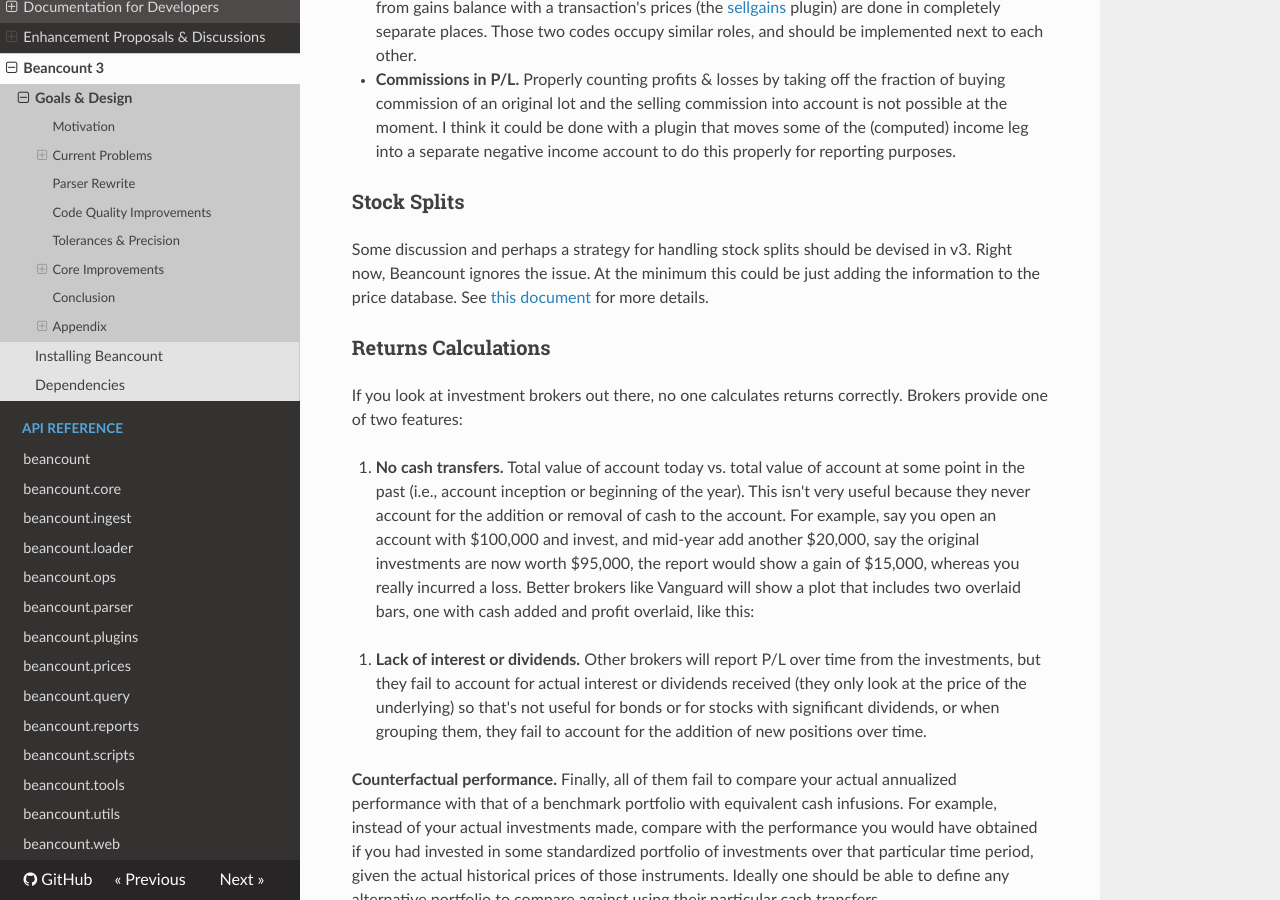
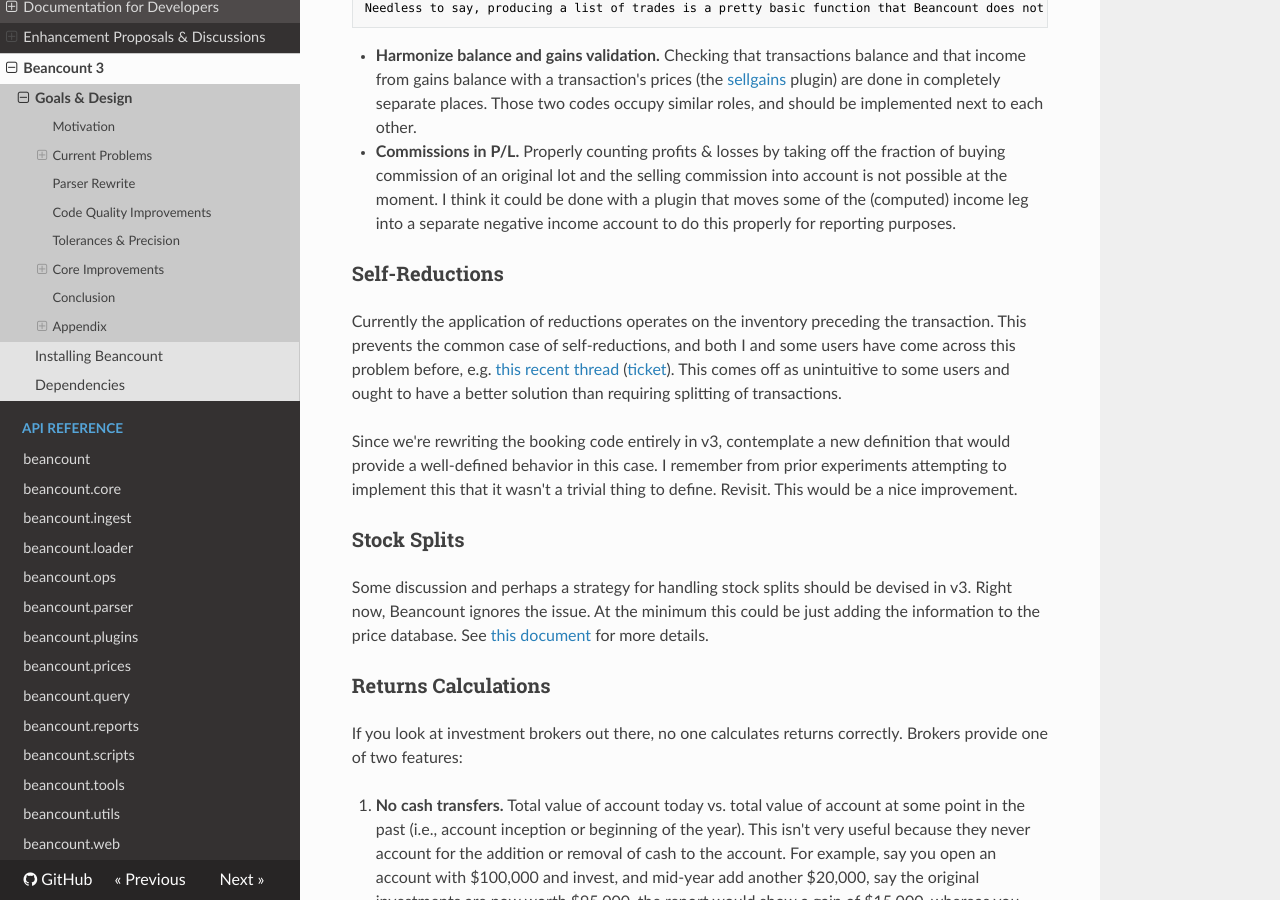
Before and after one commit to beancount/docs, an MkDocs documentation site: the page built from docs/beancount_v3.md, in a window 1280 px wide and 900 px high, scrolled down 17616 px. Built offline with MkDocs 1.6.1, drawn with Linux system fonts in a browser that asks for light colours; some of the changed text lies outside the part shown.

Commit message:
Re-generate docs

```diff
--- a/docs/beancount_v3.md
+++ b/docs/beancount_v3.md
@@ -161,6 +161,8 @@
 -   beancount/ingest : could eventually move to another repo.
 
 -   beancount/ingest/importers: someone could revive a repository of importer implementations, like what LedgerHub once aimed to become, and swallow those codes.
+
+> See [<span class="underline">this document</span>](https://docs.google.com/document/d/1O42HgYQBQEna6YpobTqszSgTGnbRX7RdjmzR2xumfjs/) for details on what's to happen with the ingestion code.
 
 -   **Custom reports and bean-web** should be removed: the underlying [<span class="underline">bottle</span>](https://bottlepy.org/docs/dev/) library seems unmaintained at this point, Fava subsumes bean-web, and I never liked the custom reports code anyway (they're a pain to modify). I never use them myself anymore (other than through bean-web). I really think it's possible to replace those with filters on top enhanced SQL query results. The conversion to Ledger and HLedger from Beancount now seems largely useless, I'm not sure anyone's using those. I'll probably move these to another repo, where they would eventually rot, or if someone cares, adopt them and maintain or evolve them.
 
@@ -448,6 +450,12 @@
 
 -   **Commissions in P/L.** Properly counting profits & losses by taking off the fraction of buying commission of an original lot and the selling commission into account is not possible at the moment. I think it could be done with a plugin that moves some of the (computed) income leg into a separate negative income account to do this properly for reporting purposes.
 
+### Self-Reductions<a id="self-reductions"></a>
+
+Currently the application of reductions operates on the inventory preceding the transaction. This prevents the common case of self-reductions, and both I and some users have come across this problem before, e.g. [<span class="underline">this recent thread</span>](https://groups.google.com/d/msgid/beancount/aa5b7b54-9bd1-4308-b872-7d3e52b1ef71n%40googlegroups.com?utm_medium=email&utm_source=footer) ([<span class="underline">ticket</span>](https://github.com/beancount/beancount/issues/602)). This comes off as unintuitive to some users and ought to have a better solution than requiring splitting of transactions.
+
+Since we're rewriting the booking code entirely in v3, contemplate a new definition that would provide a well-defined behavior in this case. I remember from prior experiments attempting to implement this that it wasn't a trivial thing to define. Revisit. This would be a nice improvement.
+
 ### Stock Splits<a id="stock-splits"></a>
 
 Some discussion and perhaps a strategy for handling stock splits should be devised in v3. Right now, Beancount ignores the issue. At the minimum this could be just adding the information to the price database. See [<span class="underline">this document</span>](http://furius.ca/beancount/doc/proposal-split) for more details.
@@ -523,3 +531,9 @@
 ### Customizable Booking<a id="customizable-booking"></a>
 
 For transfer lots with cost basis… an idea would be to create a new kind of hook, one that is registered from a plugin, e.g. a callback of yours invoked by the booking code itself, and whose results applied to a transaction are immediately reflected on the state of the affected inventories. Maybe this is the right place to provide custom algorithms so that their impact is affecting the subsequent inventories correctly and immediately. Now, imagine generalizing this further to provide and implement all of the current booking mechanisms that are currently built in the core. Call this "customizable booking." ([<span class="underline">thread</span>](https://groups.google.com/d/msgid/beancount/58b12132-c3cd-401b-98e5-3035d034846dn%40googlegroups.com?utm_medium=email&utm_source=footer)).
+
+### Ugly Little Things<a id="ugly-little-things"></a>
+
+-   print\_entry() uses buffering that makes it impossible to use regular print() interspersed with the regular stdout without providing file= option. Fix this, make this regular instead, that's just annoying, just print to regular stdout.
+
+-   The defaulit format for \_\_str\_\_ for inventories puts () around the rendering. When there's a single position, that looks like a negative number. That's dumb. Use {} instead, or something else.
```
Also changed, not shown: docs/beancount_design_doc.md (+2 -2 lines), docs/calculating_portolio_returns.md (+1 -1 lines), docs/installing_beancount.md (+2 -2 lines), docs/the_double_entry_counting_method.md (+3 -3 lines), docs/beancount_design_doc/media/033922268f9fe3d624c80b311804a81e4990ae07.png (deleted), docs/beancount_design_doc/media/387889600cf8649fb88c89349dfbbdc9cb2fc7c4.png (added), docs/beancount_design_doc/media/8a94847808878214d3557076d587ecc648809812.png (deleted), docs/beancount_design_doc/media/8ba8202797ee7206951b5913c9b3c264c33c7df0.png (added), docs/the_double_entry_counting_method/media/18980f41275676c5c7cf3b39dd256512bb45b78b.png (deleted), docs/the_double_entry_counting_method/media/19e2cc49a057dfeea1cf5254610eab4c9a124488.png (added), docs/the_double_entry_counting_method/media/380ec8fea9ee9069411a61ccabcc838de44042ef.png (deleted), docs/the_double_entry_counting_method/media/a4ac6f0f3d2cf7df150fd501f0ab9a5942f79a80.png (added), docs/the_double_entry_counting_method/media/a56ad72219b0d8a6c90c692655d1b24459add2d6.png (deleted), docs/the_double_entry_counting_method/media/b4182b9f64113868123cbcec20d468ab18b2786f.png (added).
